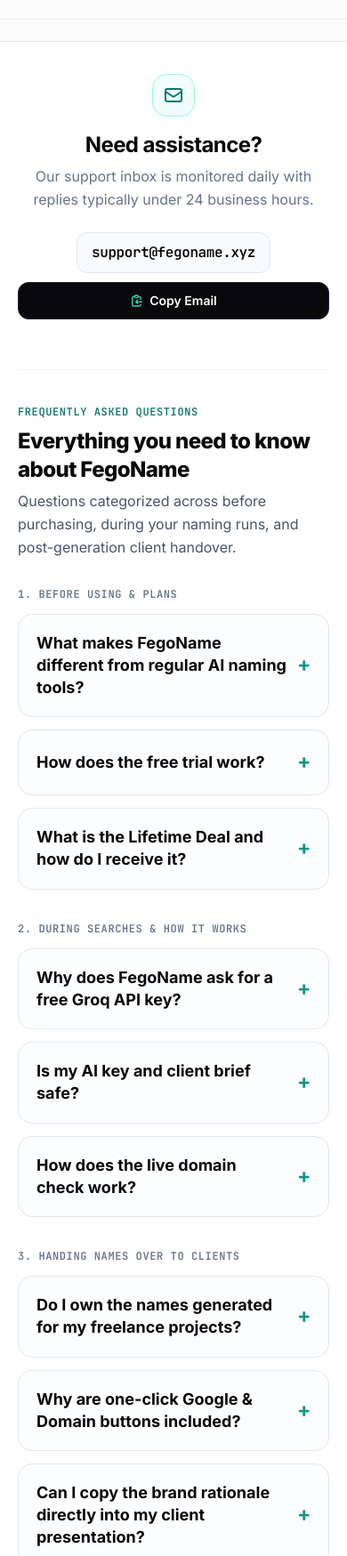
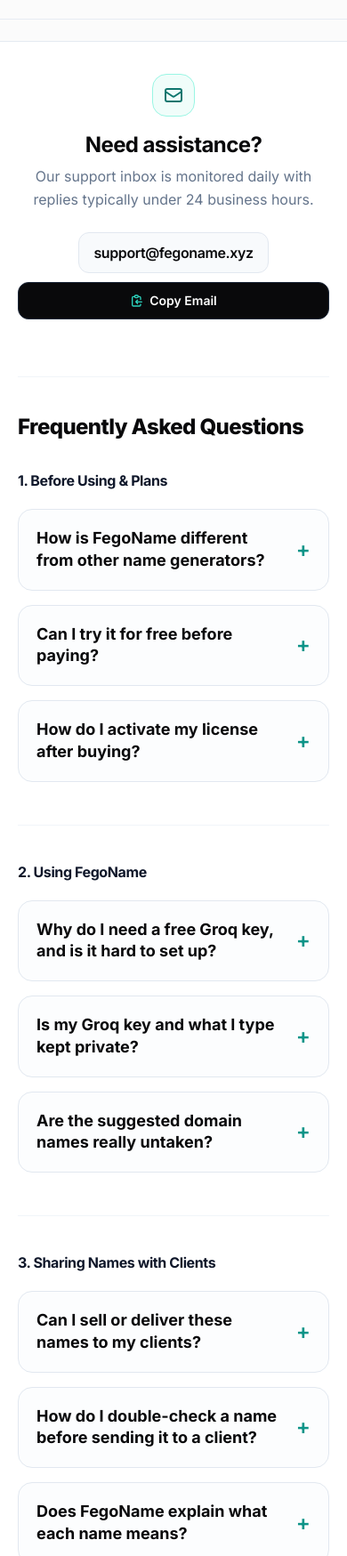
Before and after one commit to zindvera/fegoname, a plain HTML site: page contact.html in a window 390 px wide. Shown: the part 251-2000 px from the top of the page at 89% size. Drawn offline with nearby package versions, Linux system fonts and the light colour scheme.

Commit message:
minor updates at footer & faq at contact page

```diff
--- a/contact.html
+++ b/contact.html
@@ -18,7 +18,7 @@
   <link rel="preconnect" href="https://fonts.googleapis.com">
   <link rel="preconnect" href="https://fonts.gstatic.com" crossorigin>
   <link
-    href="https://fonts.googleapis.com/css2?family=Inter:wght@400;500;600;700;800&family=JetBrains+Mono:wght@500;600&display=swap"
+    href="https://fonts.googleapis.com/css2?family=Inter:wght@400;500;600;700;800&display=swap"
     rel="stylesheet">
   <script>
     tailwind.config = {
@@ -26,7 +26,6 @@
         extend: {
           fontFamily: {
             sans: ['Inter', 'sans-serif'],
-            mono: ['JetBrains Mono', 'monospace'],
           },
           colors: {
             canvas: '#fbfbfb',
@@ -97,7 +96,7 @@
 
     <!-- Document Header -->
     <div class="mb-6 sm:mb-12 border-b border-ink-200/80 pb-6 sm:pb-8 px-4 sm:px-0">
-      <div class="inline-flex items-center gap-2 px-3 py-1 rounded-full bg-teal-50 border border-teal-200 text-teal-800 font-mono text-xs sm:text-sm lg:text-xs font-semibold uppercase tracking-wider mb-3">
+      <div class="inline-flex items-center gap-2 px-3 py-1 rounded-full bg-teal-50 border border-teal-200 text-teal-800 text-xs sm:text-sm lg:text-xs font-semibold tracking-wide mb-3">
         Direct Support & FAQ
       </div>
       <h1 class="text-3xl sm:text-4xl font-extrabold tracking-tight text-ink-950">
@@ -109,7 +108,7 @@
     </div>
 
     <!-- Minimalist Contact Card -->
-    <div class="bg-white border-y sm:border border-ink-200/90 rounded-none sm:rounded-3xl p-5 sm:p-10 shadow-xs space-y-10 text-base sm:text-[17px] lg:text-base leading-relaxed text-ink-700">
+    <div class="bg-white border-y sm:border border-ink-200/90 rounded-none sm:rounded-3xl p-5 sm:p-10 shadow-xs space-y-12 text-base sm:text-[17px] lg:text-base leading-relaxed text-ink-700">
 
       <!-- Centered Email Box -->
       <section class="text-center py-4 sm:py-6 max-w-lg mx-auto space-y-4">
@@ -127,7 +126,7 @@
 
         <!-- Centered Email Address and Action -->
         <div class="pt-2 flex flex-col sm:flex-row items-center justify-center gap-2.5">
-          <div class="px-4 py-2.5 rounded-xl bg-ink-50 border border-ink-200 text-base sm:text-lg font-mono font-bold text-ink-950 tracking-tight select-all">
+          <div class="px-4 py-2.5 rounded-xl bg-ink-50 border border-ink-200 text-base sm:text-lg font-semibold text-ink-950 tracking-tight select-all">
             support@fegoname.xyz
           </div>
           <button type="button" onclick="copySupportEmail()"
@@ -141,129 +140,123 @@
         </div>
       </section>
 
-      <!-- Comprehensive FAQ Section -->
-      <section class="space-y-6 pt-8 border-t border-ink-100">
+      <!-- Simple Freelancer-Friendly FAQ Section -->
+      <section class="space-y-8 pt-10 border-t border-ink-100">
         <div>
-          <div class="inline-flex items-center gap-1.5 font-mono text-xs sm:text-sm lg:text-xs font-bold text-teal-700 uppercase tracking-wider">
-            <span>Frequently Asked Questions</span>
-          </div>
-          <h3 class="text-2xl sm:text-3xl lg:text-2xl font-extrabold text-ink-950 tracking-tight mt-1.5">
-            Everything you need to know about FegoName
+          <h3 class="text-2xl sm:text-3xl lg:text-2xl font-extrabold text-ink-950 tracking-tight">
+            Frequently Asked Questions
           </h3>
-          <p class="text-base sm:text-[17px] lg:text-sm text-ink-600 mt-1.5 leading-relaxed">
-            Questions categorized across before purchasing, during your naming runs, and post-generation client handover.
-          </p>
         </div>
 
-        <div class="space-y-7 pt-2">
+        <div class="space-y-12">
 
           <!-- Category 1: Before Using & Plans -->
-          <div class="space-y-3.5">
-            <h4 class="text-xs sm:text-sm lg:text-xs uppercase tracking-wider font-mono font-bold text-ink-500">
+          <div class="space-y-4">
+            <h4 class="text-base sm:text-lg lg:text-base font-bold text-ink-900 tracking-tight pb-1">
               1. Before Using & Plans
             </h4>
 
             <details class="group border border-ink-200 rounded-2xl bg-ink-50/40 p-5 sm:p-6 lg:p-5 transition hover:border-teal-300 open:bg-white open:shadow-2xs">
               <summary class="font-bold text-ink-950 cursor-pointer list-none flex items-center justify-between gap-3 text-lg sm:text-xl lg:text-base leading-snug">
-                <span>What makes FegoName different from regular AI naming tools?</span>
-                <span class="text-teal-600 transition-transform group-open:rotate-45 font-mono text-2xl lg:text-lg font-bold shrink-0">+</span>
+                <span>How is FegoName different from other name generators?</span>
+                <span class="text-teal-600 transition-transform group-open:rotate-45 text-2xl lg:text-xl font-semibold leading-none shrink-0">+</span>
               </summary>
               <p class="mt-4 lg:mt-3 text-[17px] sm:text-lg lg:text-[15px] text-ink-800 leading-relaxed pt-3.5 lg:pt-2.5 border-t border-ink-100">
-                Most brand name generator tools just throw generic words together that are already registered everywhere. FegoName gives a list of really unique brand or product names with meaning, with no name taken on any domain extension and a high chance of no relevant Google search results. It uses our own secret name-building system that gives really unique, untaken brand or product names.
+                Most name generators suggest common words that are already taken. FegoName creates fresh, unique brand and product names with a clear meaning—and checks that the domain name is completely available before showing it to you.
               </p>
             </details>
 
             <details class="group border border-ink-200 rounded-2xl bg-ink-50/40 p-5 sm:p-6 lg:p-5 transition hover:border-teal-300 open:bg-white open:shadow-2xs">
               <summary class="font-bold text-ink-950 cursor-pointer list-none flex items-center justify-between gap-3 text-lg sm:text-xl lg:text-base leading-snug">
-                <span>How does the free trial work?</span>
-                <span class="text-teal-600 transition-transform group-open:rotate-45 font-mono text-2xl lg:text-lg font-bold shrink-0">+</span>
+                <span>Can I try it for free before paying?</span>
+                <span class="text-teal-600 transition-transform group-open:rotate-45 text-2xl lg:text-xl font-semibold leading-none shrink-0">+</span>
               </summary>
               <p class="mt-4 lg:mt-3 text-[17px] sm:text-lg lg:text-[15px] text-ink-800 leading-relaxed pt-3.5 lg:pt-2.5 border-t border-ink-100">
-                You get 3 complete free naming searches with full verification. When searching, FegoName continues checking in the background until it finds untaken names. After your free trial, you can unlock full unlimited searches with a license code.
+                Yes. You get 3 free searches to test everything out. After that, you can upgrade to unlock unlimited searches.
               </p>
             </details>
 
             <details class="group border border-ink-200 rounded-2xl bg-ink-50/40 p-5 sm:p-6 lg:p-5 transition hover:border-teal-300 open:bg-white open:shadow-2xs">
               <summary class="font-bold text-ink-950 cursor-pointer list-none flex items-center justify-between gap-3 text-lg sm:text-xl lg:text-base leading-snug">
-                <span>What is the Lifetime Deal and how do I receive it?</span>
-                <span class="text-teal-600 transition-transform group-open:rotate-45 font-mono text-2xl lg:text-lg font-bold shrink-0">+</span>
+                <span>How do I activate my license after buying?</span>
+                <span class="text-teal-600 transition-transform group-open:rotate-45 text-2xl lg:text-xl font-semibold leading-none shrink-0">+</span>
               </summary>
               <p class="mt-4 lg:mt-3 text-[17px] sm:text-lg lg:text-[15px] text-ink-800 leading-relaxed pt-3.5 lg:pt-2.5 border-t border-ink-100">
-                The Lifetime Deal gives you permanent access with a single payment on Gumroad. You receive your license key immediately upon checkout. Just click "Upgrade" in the app, paste the code, and click "Activate".
+                Right after purchase, you receive a license code. Just click the "Upgrade" button at the top of the page, paste your code, and click "Activate".
               </p>
             </details>
           </div>
 
-          <!-- Category 2: During Search & Practical Details -->
-          <div class="space-y-3.5 pt-2">
-            <h4 class="text-xs sm:text-sm lg:text-xs uppercase tracking-wider font-mono font-bold text-ink-500">
-              2. During Searches & How It Works
+          <!-- Category 2: Using FegoName -->
+          <div class="space-y-4 pt-10 border-t border-ink-100">
+            <h4 class="text-base sm:text-lg lg:text-base font-bold text-ink-900 tracking-tight pb-1">
+              2. Using FegoName
             </h4>
 
             <details class="group border border-ink-200 rounded-2xl bg-ink-50/40 p-5 sm:p-6 lg:p-5 transition hover:border-teal-300 open:bg-white open:shadow-2xs">
               <summary class="font-bold text-ink-950 cursor-pointer list-none flex items-center justify-between gap-3 text-lg sm:text-xl lg:text-base leading-snug">
-                <span>Why does FegoName ask for a free Groq API key?</span>
-                <span class="text-teal-600 transition-transform group-open:rotate-45 font-mono text-2xl lg:text-lg font-bold shrink-0">+</span>
+                <span>Why do I need a free Groq key, and is it hard to set up?</span>
+                <span class="text-teal-600 transition-transform group-open:rotate-45 text-2xl lg:text-xl font-semibold leading-none shrink-0">+</span>
               </summary>
               <p class="mt-4 lg:mt-3 text-[17px] sm:text-lg lg:text-[15px] text-ink-800 leading-relaxed pt-3.5 lg:pt-2.5 border-t border-ink-100">
-                Groq provides a 100% free account that includes up to 14,400 fast requests every single day. Setting it up takes less than 30 seconds (just sign in with Google and copy your key). This allows you to generate names with ultra-fast speed without ever waiting in queues or experiencing delays.
+                Groq gives you a 100% free account with thousands of fast searches every day, so you never have to wait in line. Setting it up takes 30 seconds: sign in with Google on Groq, click "Create API Key", and paste it into FegoName.
               </p>
             </details>
 
             <details class="group border border-ink-200 rounded-2xl bg-ink-50/40 p-5 sm:p-6 lg:p-5 transition hover:border-teal-300 open:bg-white open:shadow-2xs">
               <summary class="font-bold text-ink-950 cursor-pointer list-none flex items-center justify-between gap-3 text-lg sm:text-xl lg:text-base leading-snug">
-                <span>Is my AI key and client brief safe?</span>
-                <span class="text-teal-600 transition-transform group-open:rotate-45 font-mono text-2xl lg:text-lg font-bold shrink-0">+</span>
+                <span>Is my Groq key and what I type kept private?</span>
+                <span class="text-teal-600 transition-transform group-open:rotate-45 text-2xl lg:text-xl font-semibold leading-none shrink-0">+</span>
               </summary>
               <p class="mt-4 lg:mt-3 text-[17px] sm:text-lg lg:text-[15px] text-ink-800 leading-relaxed pt-3.5 lg:pt-2.5 border-t border-ink-100">
-                Yes, completely. Your key stays stored solely inside your personal browser on your computer. It is never saved on our databases or shared with third parties. Your client briefs are used solely to generate the names for your project and are never sold or logged.
+                Yes. Your Groq key is saved only inside your own browser on your computer—we never store it or see it. Anything you type to describe a business or product is only used to create your names and is never shared with anyone.
               </p>
             </details>
 
             <details class="group border border-ink-200 rounded-2xl bg-ink-50/40 p-5 sm:p-6 lg:p-5 transition hover:border-teal-300 open:bg-white open:shadow-2xs">
               <summary class="font-bold text-ink-950 cursor-pointer list-none flex items-center justify-between gap-3 text-lg sm:text-xl lg:text-base leading-snug">
-                <span>How does the live domain check work?</span>
-                <span class="text-teal-600 transition-transform group-open:rotate-45 font-mono text-2xl lg:text-lg font-bold shrink-0">+</span>
+                <span>Are the suggested domain names really untaken?</span>
+                <span class="text-teal-600 transition-transform group-open:rotate-45 text-2xl lg:text-xl font-semibold leading-none shrink-0">+</span>
               </summary>
               <p class="mt-4 lg:mt-3 text-[17px] sm:text-lg lg:text-[15px] text-ink-800 leading-relaxed pt-3.5 lg:pt-2.5 border-t border-ink-100">
-                As names are coined, FegoName queries live web domain records across 14 extensions (.com, .net, .org, .io, .co, .ai, .app, .dev, .xyz, and more). If even a single extension is already registered, that name is discarded. Only names that are completely untaken across all tested extensions make it to your screen.
+                Yes. Before showing any name, FegoName checks it across 14 popular domain endings like .com, .net, .org, .io, .co, and .ai. If even one of them is already registered by someone else, FegoName skips that name and finds another one for you.
               </p>
             </details>
           </div>
 
-          <!-- Category 3: After Naming & Client Handover -->
-          <div class="space-y-3.5 pt-2">
-            <h4 class="text-xs sm:text-sm lg:text-xs uppercase tracking-wider font-mono font-bold text-ink-500">
-              3. Handing Names Over to Clients
+          <!-- Category 3: Sharing Names with Clients -->
+          <div class="space-y-4 pt-10 border-t border-ink-100">
+            <h4 class="text-base sm:text-lg lg:text-base font-bold text-ink-900 tracking-tight pb-1">
+              3. Sharing Names with Clients
             </h4>
 
             <details class="group border border-ink-200 rounded-2xl bg-ink-50/40 p-5 sm:p-6 lg:p-5 transition hover:border-teal-300 open:bg-white open:shadow-2xs">
               <summary class="font-bold text-ink-950 cursor-pointer list-none flex items-center justify-between gap-3 text-lg sm:text-xl lg:text-base leading-snug">
-                <span>Do I own the names generated for my freelance projects?</span>
-                <span class="text-teal-600 transition-transform group-open:rotate-45 font-mono text-2xl lg:text-lg font-bold shrink-0">+</span>
+                <span>Can I sell or deliver these names to my clients?</span>
+                <span class="text-teal-600 transition-transform group-open:rotate-45 text-2xl lg:text-xl font-semibold leading-none shrink-0">+</span>
               </summary>
               <p class="mt-4 lg:mt-3 text-[17px] sm:text-lg lg:text-[15px] text-ink-800 leading-relaxed pt-3.5 lg:pt-2.5 border-t border-ink-100">
-                Yes, 100%. Any name and rationale you discover is completely yours to pitch, sell, or deliver to your clients. There are no licensing fees, royalties, or ownership claims by FegoName.
+                Yes, 100%. Every name and explanation you generate is yours to use in paid client projects with no extra fees or restrictions.
               </p>
             </details>
 
             <details class="group border border-ink-200 rounded-2xl bg-ink-50/40 p-5 sm:p-6 lg:p-5 transition hover:border-teal-300 open:bg-white open:shadow-2xs">
               <summary class="font-bold text-ink-950 cursor-pointer list-none flex items-center justify-between gap-3 text-lg sm:text-xl lg:text-base leading-snug">
-                <span>Why are one-click Google & Domain buttons included?</span>
-                <span class="text-teal-600 transition-transform group-open:rotate-45 font-mono text-2xl lg:text-lg font-bold shrink-0">+</span>
+                <span>How do I double-check a name before sending it to a client?</span>
+                <span class="text-teal-600 transition-transform group-open:rotate-45 text-2xl lg:text-xl font-semibold leading-none shrink-0">+</span>
               </summary>
               <p class="mt-4 lg:mt-3 text-[17px] sm:text-lg lg:text-[15px] text-ink-800 leading-relaxed pt-3.5 lg:pt-2.5 border-t border-ink-100">
-                Every generated card includes a one-click Google Title Check and a Domain Check button. This lets you quickly confirm with your own eyes that the name has no existing search footprint before presenting it to your client.
+                Every name card has a "Google Check" button and a "Domain Check" button. One click opens Google search results or a domain registrar so you can confirm everything yourself in seconds.
               </p>
             </details>
 
             <details class="group border border-ink-200 rounded-2xl bg-ink-50/40 p-5 sm:p-6 lg:p-5 transition hover:border-teal-300 open:bg-white open:shadow-2xs">
               <summary class="font-bold text-ink-950 cursor-pointer list-none flex items-center justify-between gap-3 text-lg sm:text-xl lg:text-base leading-snug">
-                <span>Can I copy the brand rationale directly into my client presentation?</span>
-                <span class="text-teal-600 transition-transform group-open:rotate-45 font-mono text-2xl lg:text-lg font-bold shrink-0">+</span>
+                <span>Does FegoName explain what each name means?</span>
+                <span class="text-teal-600 transition-transform group-open:rotate-45 text-2xl lg:text-xl font-semibold leading-none shrink-0">+</span>
               </summary>
               <p class="mt-4 lg:mt-3 text-[17px] sm:text-lg lg:text-[15px] text-ink-800 leading-relaxed pt-3.5 lg:pt-2.5 border-t border-ink-100">
-                Yes! Each suggestion includes a ready-to-use breakdown explaining why the name was crafted, which phonetic elements were blended, and how it communicates your client's core value proposition—ready to paste straight into Figma decks or proposals.
+                Yes. Each name comes with a short, easy-to-read explanation of how the name was formed and why it fits the business or product—so you can easily explain your picks to your client.
               </p>
             </details>
           </div>
@@ -297,7 +290,7 @@
 
   <script>
     function copySupportEmail() {
-      const email = 'support@fegoname.site';
+      const email = 'support@fegoname.xyz';
       const el = document.createElement('textarea');
       el.value = email;
       document.body.appendChild(el);
```
Also changed, not shown: index.html (+9 -20 lines).
